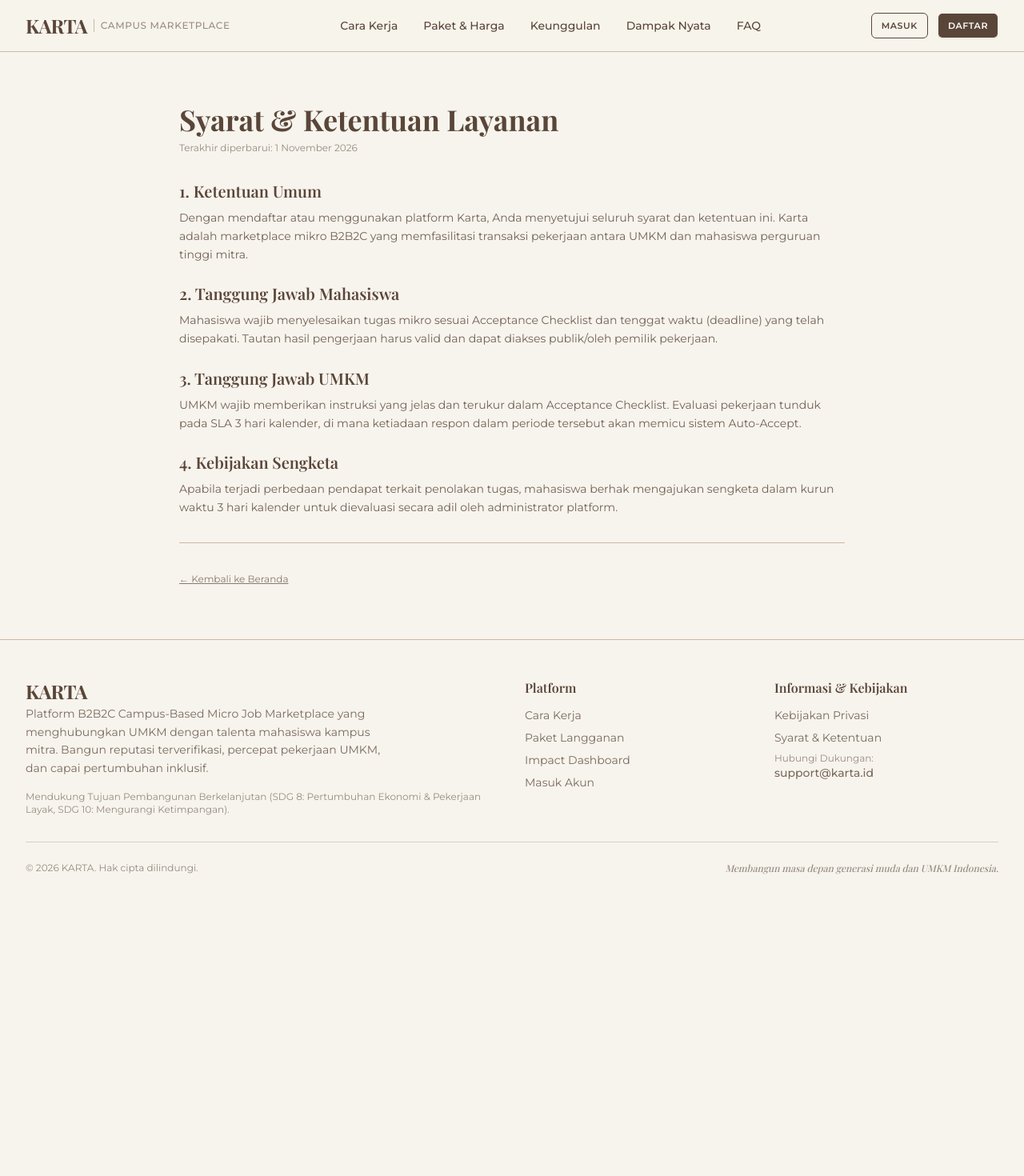
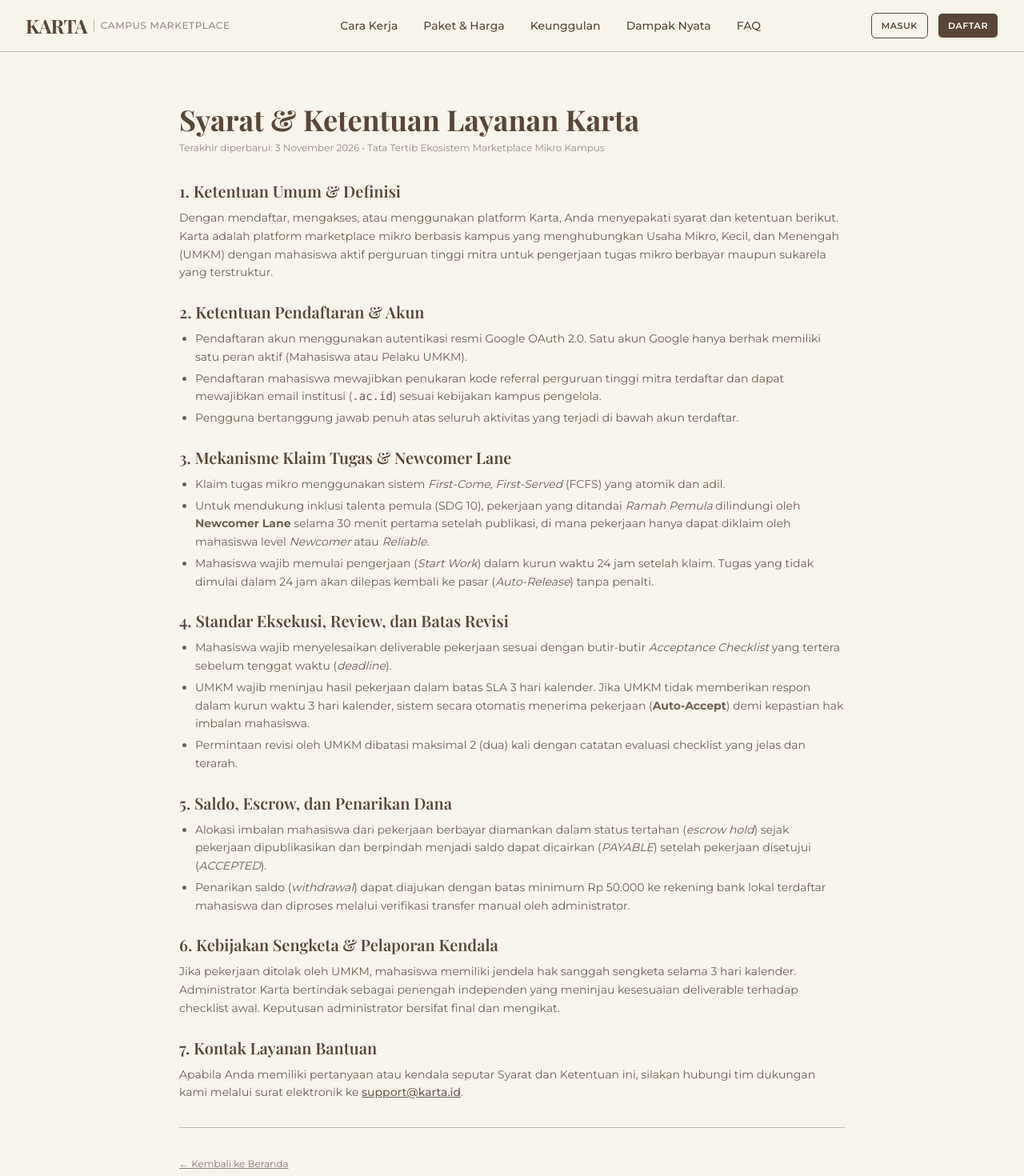
Before and after one commit to hoptic25/karta, a Next.js app: page /terms in a window 1280 px wide. Shown: the top 1470 px of the page at 80% size. Before the commit the page ends 1141 px from the top, so only its background shows below. Built offline with nearby package versions, Linux system fonts and the light colour scheme; no server answers.

Commit message:
feat(phase-9): implement newcomer lane, campus email rule, legal pages, eslint boundary rules, and e2e lifecycle test

```diff
--- a/eslint.config.mjs
+++ b/eslint.config.mjs
@@ -13,6 +13,57 @@ const eslintConfig = defineConfig([
     "build/**",
     "next-env.d.ts",
   ]),
+  // PRD §4.3 butir 7: lib/ tidak boleh mengimpor dari features/
+  {
+    files: ["src/lib/**/*.ts"],
+    rules: {
+      "no-restricted-imports": [
+        "error",
+        {
+          patterns: [
+            {
+              group: ["@/features/**", "../features/**"],
+              message: "lib/ tidak boleh mengimpor dari features/ (PRD §4.3 butir 7).",
+            },
+          ],
+        },
+      ],
+    },
+  },
+  // PRD §4.3 butir 1: app/ tipis, dilarang panggil Prisma langsung
+  {
+    files: ["src/app/**/*.ts", "src/app/**/*.tsx"],
+    rules: {
+      "no-restricted-imports": [
+        "error",
+        {
+          patterns: [
+            {
+              group: ["@/lib/db", "@/lib/db.ts"],
+              message: "app/ dilarang memanggil Prisma langsung. Gunakan queries.ts atau actions.ts milik fitur (PRD §4.3 butir 1).",
+            },
+          ],
+        },
+      ],
+    },
+  },
+  // PRD §4.3 butir 6: Impor antar fitur dilarang langsung ke internal service/queries
+  {
+    files: ["src/app/**/*.ts", "src/app/**/*.tsx", "src/components/**/*.tsx"],
+    rules: {
+      "no-restricted-imports": [
+        "error",
+        {
+          patterns: [
+            {
+              group: ["@/features/*/*service*", "@/features/*/*queries*"],
+              message: "Dilarang mengimpor internal module fitur secara langsung. Gunakan export resmi index.ts (PRD §4.3 butir 6).",
+            },
+          ],
+        },
+      ],
+    },
+  },
 ]);
 
 export default eslintConfig;
--- a/src/app/(marketing)/privacy/page.tsx
+++ b/src/app/(marketing)/privacy/page.tsx
@@ -10,10 +10,10 @@ export default function PrivacyPage() {
       <main className="flex-1 py-16 px-4 sm:px-6 lg:px-8 max-w-4xl mx-auto space-y-8 font-sans">
         <div>
           <h1 className="font-heading text-3xl sm:text-4xl font-bold text-primary-brown">
-            Kebijakan Privasi
+            Kebijakan Privasi Karta
           </h1>
           <p className="mt-2 text-xs text-primary-brown/60">
-            Terakhir diperbarui: 1 November 2026
+            Terakhir diperbarui: 3 November 2026 • Sesuai Standar Google OAuth & Kebijakan Data Mahasiswa
           </p>
         </div>
 
@@ -23,38 +23,67 @@ export default function PrivacyPage() {
               1. Informasi yang Kami Kumpulkan
             </h2>
             <p>
-              Karta mengumpulkan informasi pengguna saat Anda mendaftar melalui Google OAuth (nama, alamat email, dan foto profil), serta data spesifik peran seperti program studi dan minat pekerjaan untuk mahasiswa, atau nama bisnis dan lokasi untuk pelaku UMKM.
+              Platform Karta mengumpulkan data pengguna semata-mata untuk memfasilitasi pencocokan pekerjaan mikro kampus antara UMKM dan mahasiswa mitra:
+            </p>
+            <ul className="list-disc pl-5 space-y-1">
+              <li>
+                <strong>Data Autentikasi Google OAuth:</strong> Nama lengkap, alamat email Google, dan tautan foto profil avatar publik yang disediakan saat Anda masuk menggunakan tombol <em>Sign in with Google</em>.
+              </li>
+              <li>
+                <strong>Data Peran Mahasiswa:</strong> Institusi perguruan tinggi mitra, program studi, kode referral pendaftaran kampus, peran keahlian (desain, copywriting, web, media sosial), dan nomor rekening bank pencairan imbalan.
+              </li>
+              <li>
+                <strong>Data Profil UMKM:</strong> Nama merek/usaha bisnis, kota domisili usaha, tautan logo, dan status kemitraan binaan kampus.
+              </li>
+              <li>
+                <strong>Penyimpanan Berkas Gambar:</strong> Berkas gambar referensi tugas mikro dan logo bisnis yang diunggah ke layanan penyimpanan cloud (Vercel Blob) dengan batas maksimal 2 MB per berkas.
+              </li>
+            </ul>
+          </section>
+
+          <section className="space-y-2">
+            <h2 className="font-heading text-xl font-semibold text-primary-brown">
+              2. Penggunaan Google OAuth & Perlindungan Data Pengguna
+            </h2>
+            <p>
+              Karta menggunakan Google OAuth 2.0 untuk memberikan pengalaman masuk yang cepat, andal, dan aman tanpa menyimpan kredensial kata sandi pengguna di peladen kami.
+            </p>
+            <ul className="list-disc pl-5 space-y-1">
+              <li>Kami hanya meminta akses profil dasar (<code>email</code> dan <code>profile</code>).</li>
+              <li>Data akun Google Anda <strong>tidak pernah</strong> dijual, disewakan, atau dibagikan kepada pihak pengiklan mana pun.</li>
+              <li>Data Anda tidak digunakan untuk melatih model kecerdasan buatan (AI) umum atau publik.</li>
+            </ul>
+          </section>
+
+          <section className="space-y-2">
+            <h2 className="font-heading text-xl font-semibold text-primary-brown">
+              3. Penyimpanan, Keamanan, dan Enkripsi
+            </h2>
+            <p>
+              Data nomor rekening bank mahasiswa dilindungi dengan akses terbatas. Nomor rekening hanya dapat dibaca oleh administrator terverifikasi untuk tujuan eksekusi transfer pencairan saldo imbalan kerja (<em>withdrawal</em>) secara manual. Seluruh riwayat transaksi saldo dicatat dalam buku besar (<em>ledger</em>) ganda yang aman dan dapat diaudit.
             </p>
           </section>
 
           <section className="space-y-2">
             <h2 className="font-heading text-xl font-semibold text-primary-brown">
-              2. Penggunaan Informasi
+              4. Portofolio Publik & Kontrol Privasi
             </h2>
             <p>
-              Data Anda digunakan semata-mata untuk memfasilitasi pencocokan pekerjaan mikro kampus, verifikasi keabsahan mahasiswa melalui kode referral kampus mitra, pengelolaan penarikan imbalan, dan penyajian portofolio publik.
+              Mahasiswa memiliki hak kendali penuh atas visibilitas profil dan hasil karya tugas mikro mereka melalui pengaturan <em>Portofolio Publik</em> di dasbor profil. Mahasiswa dapat menonaktifkan visibilitas publik portofolio kapan saja sesuai preferensi pribadi.
             </p>
           </section>
 
           <section className="space-y-2">
             <h2 className="font-heading text-xl font-semibold text-primary-brown">
-              3. Penyimpanan dan Keamanan Data
+              5. Penghapusan Data & Kontak Pengelola
             </h2>
             <p>
-              Kami tidak membagikan data pribadi sensitif Anda kepada pihak ketiga tanpa izin. Nomor rekening bank mahasiswa dienkripsi dan hanya dapat diakses oleh administrator resmi untuk proses pencairan dana penarikan.
+              Anda berhak meminta salinan data Anda atau mengajukan penghapusan akun beserta seluruh data terkait secara permanen. Untuk pertanyaan, permohonan penghapusan data, atau komunikasi terkait privasi, hubungi kami di:
             </p>
-          </section>
-
-          <section className="space-y-2">
-            <h2 className="font-heading text-xl font-semibold text-primary-brown">
-              4. Kontak
-            </h2>
-            <p>
-              Pertanyaan mengenai kebijakan privasi ini dapat dikirimkan ke{" "}
-              <a href="mailto:support@karta.id" className="underline font-medium">
-                support@karta.id
-              </a>
-              .
+            <p className="bg-white/60 p-3 rounded-lg border border-beige/60 text-xs">
+              <strong>Tim Pengelola KARTA (Micro Job Marketplace Kampus)</strong><br />
+              Email Resmi: <a href="mailto:support@karta.id" className="underline font-medium text-earth-primary">support@karta.id</a><br />
+              Kanal Bantuan: Tim Layanan Pengguna & Kemahasiswaan Karta
             </p>
           </section>
         </div>
--- a/src/app/(marketing)/terms/page.tsx
+++ b/src/app/(marketing)/terms/page.tsx
@@ -10,47 +10,85 @@ export default function TermsPage() {
       <main className="flex-1 py-16 px-4 sm:px-6 lg:px-8 max-w-4xl mx-auto space-y-8 font-sans">
         <div>
           <h1 className="font-heading text-3xl sm:text-4xl font-bold text-primary-brown">
-            Syarat & Ketentuan Layanan
+            Syarat & Ketentuan Layanan Karta
           </h1>
           <p className="mt-2 text-xs text-primary-brown/60">
-            Terakhir diperbarui: 1 November 2026
+            Terakhir diperbarui: 3 November 2026 • Tata Tertib Ekosistem Marketplace Mikro Kampus
           </p>
         </div>
 
         <div className="text-sm text-primary-brown/85 space-y-6 leading-relaxed">
           <section className="space-y-2">
             <h2 className="font-heading text-xl font-semibold text-primary-brown">
-              1. Ketentuan Umum
+              1. Ketentuan Umum & Definisi
             </h2>
             <p>
-              Dengan mendaftar atau menggunakan platform Karta, Anda menyetujui seluruh syarat dan ketentuan ini. Karta adalah marketplace mikro B2B2C yang memfasilitasi transaksi pekerjaan antara UMKM dan mahasiswa perguruan tinggi mitra.
+              Dengan mendaftar, mengakses, atau menggunakan platform Karta, Anda menyepakati syarat dan ketentuan berikut. Karta adalah platform marketplace mikro berbasis kampus yang menghubungkan Usaha Mikro, Kecil, dan Menengah (UMKM) dengan mahasiswa aktif perguruan tinggi mitra untuk pengerjaan tugas mikro berbayar maupun sukarela yang terstruktur.
             </p>
           </section>
 
           <section className="space-y-2">
             <h2 className="font-heading text-xl font-semibold text-primary-brown">
-              2. Tanggung Jawab Mahasiswa
+              2. Ketentuan Pendaftaran & Akun
+            </h2>
+            <ul className="list-disc pl-5 space-y-1">
+              <li>Pendaftaran akun menggunakan autentikasi resmi Google OAuth 2.0. Satu akun Google hanya berhak memiliki satu peran aktif (Mahasiswa atau Pelaku UMKM).</li>
+              <li>Pendaftaran mahasiswa mewajibkan penukaran kode referral perguruan tinggi mitra terdaftar dan dapat mewajibkan email institusi (<code>.ac.id</code>) sesuai kebijakan kampus pengelola.</li>
+              <li>Pengguna bertanggung jawab penuh atas seluruh aktivitas yang terjadi di bawah akun terdaftar.</li>
+            </ul>
+          </section>
+
+          <section className="space-y-2">
+            <h2 className="font-heading text-xl font-semibold text-primary-brown">
+              3. Mekanisme Klaim Tugas & Newcomer Lane
+            </h2>
+            <ul className="list-disc pl-5 space-y-1">
+              <li>Klaim tugas mikro menggunakan sistem <em>First-Come, First-Served</em> (FCFS) yang atomik dan adil.</li>
+              <li>Untuk mendukung inklusi talenta pemula (SDG 10), pekerjaan yang ditandai <em>Ramah Pemula</em> dilindungi oleh <strong>Newcomer Lane</strong> selama 30 menit pertama setelah publikasi, di mana pekerjaan hanya dapat diklaim oleh mahasiswa level <em>Newcomer</em> atau <em>Reliable</em>.</li>
+              <li>Mahasiswa wajib memulai pengerjaan (<em>Start Work</em>) dalam kurun waktu 24 jam setelah klaim. Tugas yang tidak dimulai dalam 24 jam akan dilepas kembali ke pasar (<em>Auto-Release</em>) tanpa penalti.</li>
+            </ul>
+          </section>
+
+          <section className="space-y-2">
+            <h2 className="font-heading text-xl font-semibold text-primary-brown">
+              4. Standar Eksekusi, Review, dan Batas Revisi
+            </h2>
+            <ul className="list-disc pl-5 space-y-1">
+              <li>Mahasiswa wajib menyelesaikan deliverable pekerjaan sesuai dengan butir-butir <em>Acceptance Checklist</em> yang tertera sebelum tenggat waktu (<em>deadline</em>).</li>
+              <li>UMKM wajib meninjau hasil pekerjaan dalam batas SLA 3 hari kalender. Jika UMKM tidak memberikan respon dalam kurun waktu 3 hari kalender, sistem secara otomatis menerima pekerjaan (<strong>Auto-Accept</strong>) demi kepastian hak imbalan mahasiswa.</li>
+              <li>Permintaan revisi oleh UMKM dibatasi maksimal 2 (dua) kali dengan catatan evaluasi checklist yang jelas dan terarah.</li>
+            </ul>
+          </section>
+
+          <section className="space-y-2">
+            <h2 className="font-heading text-xl font-semibold text-primary-brown">
+              5. Saldo, Escrow, dan Penarikan Dana
+            </h2>
+            <ul className="list-disc pl-5 space-y-1">
+              <li>Alokasi imbalan mahasiswa dari pekerjaan berbayar diamankan dalam status tertahan (<em>escrow hold</em>) sejak pekerjaan dipublikasikan dan berpindah menjadi saldo dapat dicairkan (<em>PAYABLE</em>) setelah pekerjaan disetujui (<em>ACCEPTED</em>).</li>
+              <li>Penarikan saldo (<em>withdrawal</em>) dapat diajukan dengan batas minimum Rp 50.000 ke rekening bank lokal terdaftar mahasiswa dan diproses melalui verifikasi transfer manual oleh administrator.</li>
+            </ul>
+          </section>
+
+          <section className="space-y-2">
+            <h2 className="font-heading text-xl font-semibold text-primary-brown">
+              6. Kebijakan Sengketa & Pelaporan Kendala
             </h2>
             <p>
-              Mahasiswa wajib menyelesaikan tugas mikro sesuai Acceptance Checklist dan tenggat waktu (deadline) yang telah disepakati. Tautan hasil pengerjaan harus valid dan dapat diakses publik/oleh pemilik pekerjaan.
+              Jika pekerjaan ditolak oleh UMKM, mahasiswa memiliki jendela hak sanggah sengketa selama 3 hari kalender. Administrator Karta bertindak sebagai penengah independen yang meninjau kesesuaian deliverable terhadap checklist awal. Keputusan administrator bersifat final dan mengikat.
             </p>
           </section>
 
           <section className="space-y-2">
             <h2 className="font-heading text-xl font-semibold text-primary-brown">
-              3. Tanggung Jawab UMKM
+              7. Kontak Layanan Bantuan
             </h2>
             <p>
-              UMKM wajib memberikan instruksi yang jelas dan terukur dalam Acceptance Checklist. Evaluasi pekerjaan tunduk pada SLA 3 hari kalender, di mana ketiadaan respon dalam periode tersebut akan memicu sistem Auto-Accept.
-            </p>
-          </section>
-
-          <section className="space-y-2">
-            <h2 className="font-heading text-xl font-semibold text-primary-brown">
-              4. Kebijakan Sengketa
-            </h2>
-            <p>
-              Apabila terjadi perbedaan pendapat terkait penolakan tugas, mahasiswa berhak mengajukan sengketa dalam kurun waktu 3 hari kalender untuk dievaluasi secara adil oleh administrator platform.
+              Apabila Anda memiliki pertanyaan atau kendala seputar Syarat dan Ketentuan ini, silakan hubungi tim dukungan kami melalui surat elektronik ke{" "}
+              <a href="mailto:support@karta.id" className="underline font-medium text-earth-primary">
+                support@karta.id
+              </a>
+              .
             </p>
           </section>
         </div>
--- a/src/features/auth/service.ts
+++ b/src/features/auth/service.ts
@@ -39,6 +39,19 @@ export async function completeStudentOnboarding(
   });
   if (existingUsername) {
     throw new OnboardingError("Username sudah digunakan. Silakan pilih username lain.", "USERNAME_TAKEN");
+  }
+
+  // Validate campus email requirement if enabled in PlatformConfig (BR-A5)
+  const campusEmailConfig = await prisma.platformConfig.findUnique({
+    where: { key: "requireCampusEmail" },
+  });
+  const requireCampusEmail =
+    campusEmailConfig?.value === true || campusEmailConfig?.value === "true";
+  if (requireCampusEmail && !user.isCampusEmail && !user.email.toLowerCase().endsWith(".ac.id")) {
+    throw new OnboardingError(
+      "Pendaftaran mahasiswa mewajibkan penggunaan akun Google dengan email institusi (.ac.id).",
+      "CAMPUS_EMAIL_REQUIRED"
+    );
   }
 
   // Validate referral code (BR-A2, BR-A3, BR-A4)
```
Also changed, not shown: 2 other files (tests, documents, lock files or other folders).
